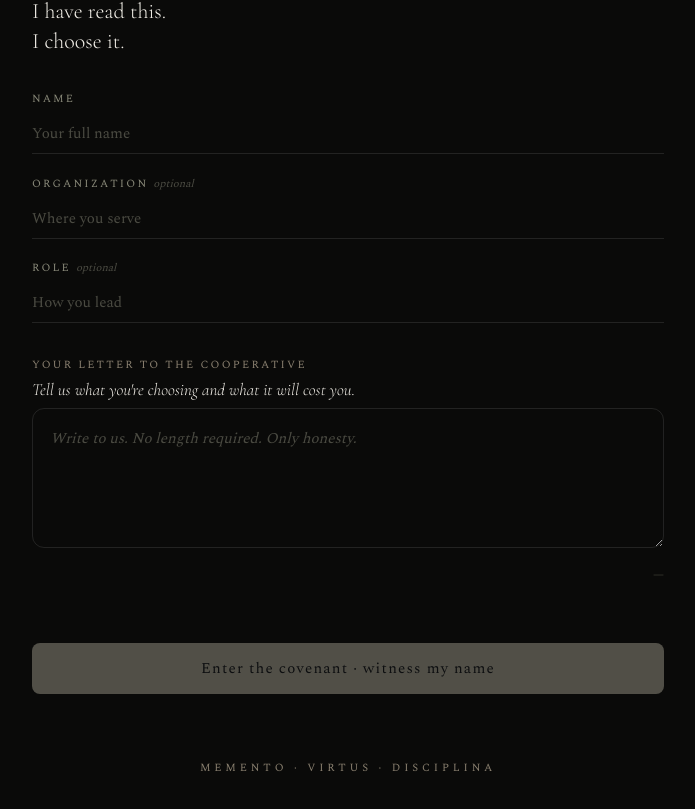
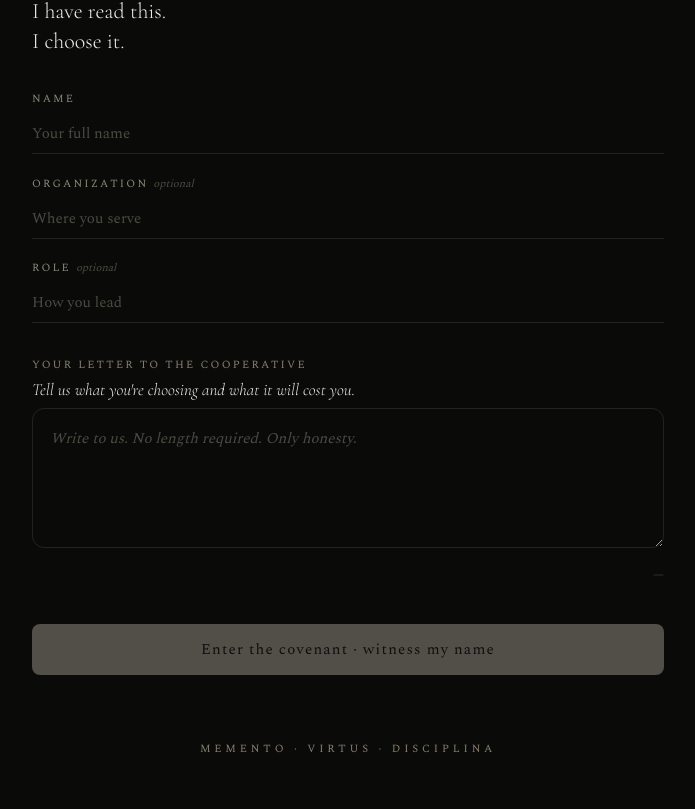
Before and after one commit to sandoreclegane/Logos-7-Intelligence-Systems, a Next.js app: page /covenant in a window 1280 px wide. Shown: the part 1878-2687 px from the top of the page, without its empty margins (292-987 px from the left). Built offline with nearby package versions, Linux system fonts and the light colour scheme.

Commit message:
Fix covenant CSS: important overrides to prevent global bleed

```diff
--- a/src/app/covenant/covenant.module.css
+++ b/src/app/covenant/covenant.module.css
@@ -243,23 +243,27 @@
 }
 
 .covenantBtn {
-  margin-top: 2.5rem;
-  width: 100%;
-  padding: 14px 24px;
-  background: #f5efd6;
-  color: #141820;
-  border: none;
-  border-radius: 8px;
-  font-family: 'Spectral', serif;
-  font-weight: 300;
-  font-size: 15px;
-  letter-spacing: 0.08em;
-  cursor: pointer;
-  transition: opacity 0.2s, transform 0.15s;
+  margin-top: 2.5rem !important;
+  width: 100% !important;
+  padding: 14px 24px !important;
+  background: #f5efd6 !important;
+  color: #141820 !important;
+  border: none !important;
+  border-radius: 8px !important;
+  font-family: 'Spectral', serif !important;
+  font-weight: 300 !important;
+  font-size: 15px !important;
+  letter-spacing: 0.08em !important;
+  text-transform: none !important;
+  cursor: pointer !important;
+  transition: opacity 0.2s, transform 0.15s !important;
+  align-self: auto !important;
+  display: block !important;
 }
 
 .covenantBtn:hover:not(:disabled) {
   opacity: 0.85;
+  background: #f5efd6 !important;
 }
 
 .covenantBtn:active:not(:disabled) {
@@ -267,8 +271,8 @@
 }
 
 .covenantBtn:disabled {
-  opacity: 0.3;
-  cursor: default;
+  opacity: 0.3 !important;
+  cursor: default !important;
 }
 
 .confirmState {
```
